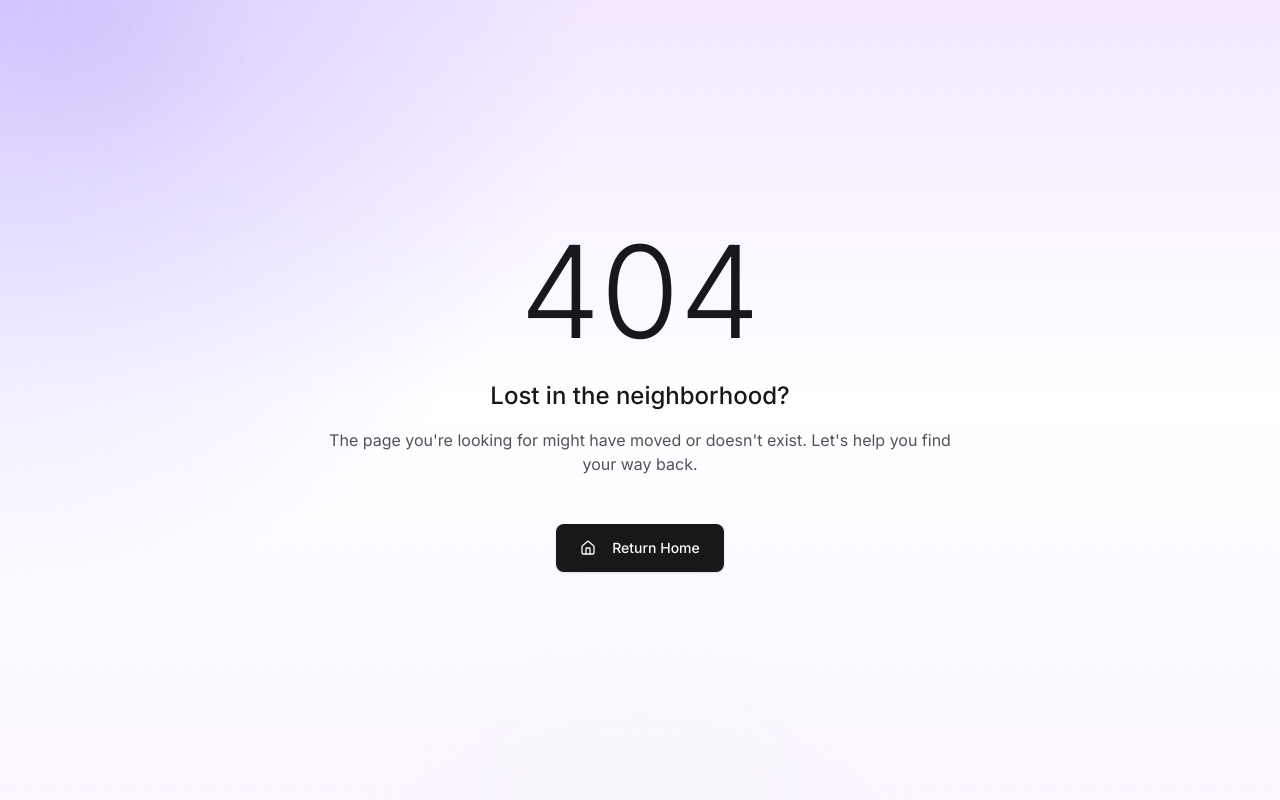
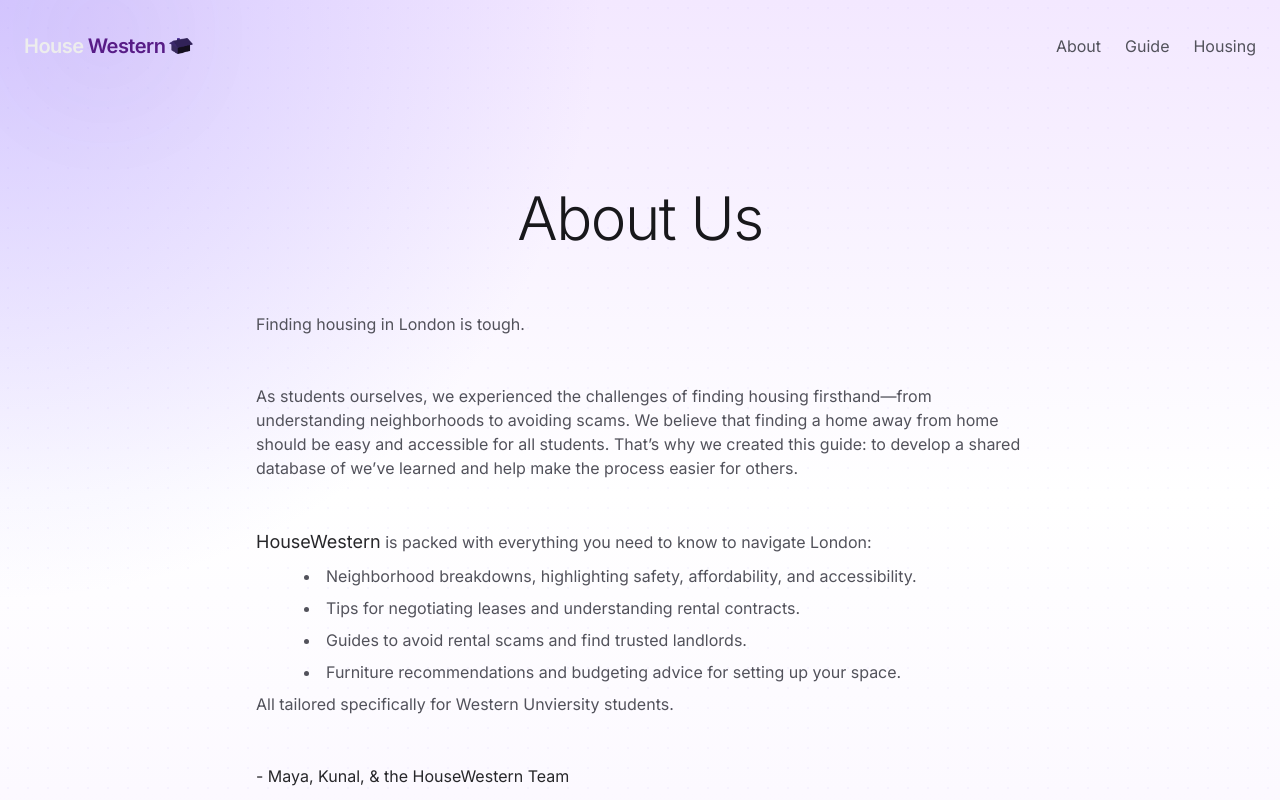
Before and after one commit to mlekhi/housing, a Next.js app: page /about in a window 1280 px wide. Before the commit this address had no page. Shown: the top 800 px of the page. Built offline with nearby package versions, Linux system fonts and the light colour scheme.

Commit message:
about us

```diff
--- /dev/null
+++ b/app/about/page.tsx
@@ -0,0 +1,5 @@
+import { About } from '@/components/pages/about';
+
+export default function AboutPage() {
+  return <About />;
+}
--- a/components/pages/about.tsx
+++ b/components/pages/about.tsx
@@ -40,17 +40,8 @@ export const About: FC = () => {
             >
               About Us
             </motion.h1>
-            <motion.p
-              variants={fadeIn}
-              className="max-w-2xl text-xl text-zinc-600 text-center"
-            >
-              Helping Western University students navigate the housing market,
-              one guide at a time. We’re here to make your journey stress-free,
-              informed, and tailored to your needs.
-            </motion.p>
           </motion.div>
 
-          {/* Content Section */}
           <motion.div
             variants={staggerChildren}
             initial="initial"
@@ -58,58 +49,42 @@ export const About: FC = () => {
             className="flex flex-col space-y-12"
           >
             {/* Mission Section */}
-            <motion.div variants={fadeIn} className="space-y-4 text-center">
-              <h2 className="text-3xl font-semibold text-zinc-900">
-                Our Mission
-              </h2>
-              <p className="text-zinc-600 max-w-3xl mx-auto">
-                We believe that finding a home away from home should be easy and accessible for all students.
-                Our mission is to empower students with reliable, student-focused resources to navigate their
-                housing options with confidence. From curated guides to housing tips, we’re here to make your
-                search simple and efficient.
+            <motion.div variants={fadeIn} className="space-y-2">
+            <p className="text-zinc-600 max-w-3xl mx-auto">
+                Finding housing in London is tough.
               </p>
             </motion.div>
 
-            {/* Why We Started Section */}
-            <motion.div variants={fadeIn} className="space-y-4 text-center">
-              <h2 className="text-3xl font-semibold text-zinc-900">
-                Why We Started
-              </h2>
-              <p className="text-zinc-600 max-w-3xl mx-auto">
+            <motion.div variants={fadeIn} className="space-y-2">
+            <p className="text-zinc-600 max-w-3xl mx-auto">
                 As students ourselves, we experienced the challenges of finding housing firsthand—from understanding neighborhoods to avoiding scams.
-                We realized there was a gap in accessible, student-focused resources for navigating the local housing market.
-                That’s why we created this guide: to share what we’ve learned and help make the process easier for others.
+                We believe that finding a home away from home should be easy and accessible for all students.
+                That’s why we created this guide: to develop a shared database of we’ve learned and help make the process easier for others.
               </p>
             </motion.div>
 
             {/* What We Offer Section */}
-            <motion.div variants={fadeIn} className="space-y-4 text-center">
-              <h2 className="text-3xl font-semibold text-zinc-900">
-                What We Offer
-              </h2>
+            <motion.div variants={fadeIn} className="space-y-2">
               <p className="text-zinc-600 max-w-3xl mx-auto">
-                Our platform is packed with everything you need to find the perfect home:
+                <span className="text-zinc-800 text-lg">HouseWestern</span> is packed with everything you need to know to navigate London:
               </p>
               <ul className="list-disc list-inside text-zinc-600 max-w-2xl mx-auto space-y-2">
                 <li>Neighborhood breakdowns, highlighting safety, affordability, and accessibility.</li>
                 <li>Tips for negotiating leases and understanding rental contracts.</li>
                 <li>Guides to avoid rental scams and find trusted landlords.</li>
                 <li>Furniture recommendations and budgeting advice for setting up your space.</li>
-                <li>Insights tailored specifically for Western University students.</li>
               </ul>
+              <p className="text-zinc-600 max-w-3xl mx-auto">All tailored specifically for Western Unviersity students.</p>
             </motion.div>
 
-            {/* Call to Action Section */}
-            <motion.div variants={fadeIn} className="space-y-4 text-center">
-              <h2 className="text-3xl font-semibold text-zinc-900">
-                Join Our Community
-              </h2>
-              <p className="text-zinc-600 max-w-3xl mx-auto">
-                Together, we’re creating a space where students can find, share, and connect over the best housing opportunities in London.
-                Your journey starts here—whether it’s your first rental or your next move.
+            <motion.div variants={fadeIn} className="space-y-2">
+              <p className="text-zinc-800 max-w-3xl mx-auto">
+                - Maya, Kunal, & the HouseWestern Team
               </p>
             </motion.div>
           </motion.div>
+
+
         </div>
       </main>
 
@@ -121,10 +96,7 @@ export const About: FC = () => {
         transition={{ duration: 0.7 }}
         className="w-full border-t border-zinc-200 bg-white/50 backdrop-blur-sm"
       >
-        <div className="mx-auto max-w-7xl px-6 py-8 text-center">
-          <p className="text-zinc-600">
-            Made by students, for students. Your trusted housing guide for Western University.
-          </p>
+        <div className="mx-auto max-w-7xl px-6 py-8">
           <Link
             href="/"
             className="mt-4 inline-block text-zinc-900 hover:text-zinc-600"
--- a/components/ui/houseLogo.tsx
+++ b/components/ui/houseLogo.tsx
@@ -2,6 +2,7 @@ import { FC } from 'react';
 
 import { motion } from 'framer-motion';
 import Link from 'next/link';
+import Image from 'next/image';
 
 import { cn } from '@/lib/utils';
 
@@ -10,15 +11,11 @@ interface HouseLogoProps {
 }
 
 export const HouseLogo: FC<HouseLogoProps> = ({ className }) => (
-  <Link href="/" className={cn(className, 'group')}>
-    <motion.span
-      whileHover={{ scale: 1.01 }}
-      className="inline-block text-xl font-semibold tracking-tight"
-    >
+  <Link href="/" className={cn(className, "group flex items-center space-x-1")}>
+    <motion.span whileHover={{ scale: 1.01 }} className="text-xl font-semibold tracking-tight flex items-center">
       House
-      <span className="ml-1 text-purple-900 transition-colors">
-        Western
-      </span>
+      <span className="ml-1 text-purple-900 transition-colors">Western</span>
     </motion.span>
+    <Image src="/logo.png" alt="Logo" width={24} height={24} />
   </Link>
 );
```
Also changed, not shown: public/logo.png.
